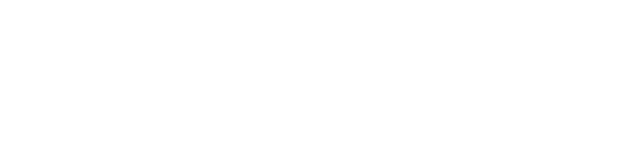
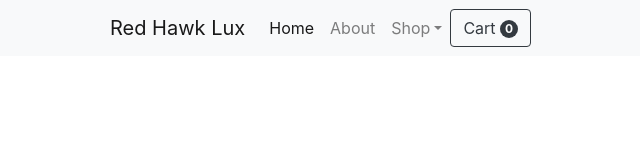
Before and after one commit to muddin612/SE-Project, a plain HTML site: page HTML/index.html in a window 1280 px wide. Shown: the whole page, without its empty margins (8-648 px from the left). Drawn offline with nearby package versions, Linux system fonts and the light colour scheme.

Commit message:
index added nav bar

```diff
--- a/HTML/index.html
+++ b/HTML/index.html
@@ -14,6 +14,36 @@
 </head>
 <body>
 
+    <!-- Navigation-->
+    <nav class="navbar navbar-expand-lg navbar-light bg-light">
+        <div class="container px-4 px-lg-5">
+            <a class="navbar-brand" href="#!">Red Hawk Lux</a>
+            <button class="navbar-toggler" type="button" data-bs-toggle="collapse" data-bs-target="#navbarSupportedContent" aria-controls="navbarSupportedContent" aria-expanded="false" aria-label="Toggle navigation"><span class="navbar-toggler-icon"></span></button>
+            <div class="collapse navbar-collapse" id="navbarSupportedContent">
+                <ul class="navbar-nav me-auto mb-2 mb-lg-0 ms-lg-4">
+                    <li class="nav-item"><a class="nav-link active" aria-current="page" href="#!">Home</a></li>
+                    <li class="nav-item"><a class="nav-link" href="#!">About</a></li>
+                    <li class="nav-item dropdown">
+                        <a class="nav-link dropdown-toggle" id="navbarDropdown" href="#" role="button" data-bs-toggle="dropdown" aria-expanded="false">Shop</a>
+                        <ul class="dropdown-menu" aria-labelledby="navbarDropdown">
+                            <li><a class="dropdown-item" href="#!">All Products</a></li>
+                            <li><hr class="dropdown-divider" /></li>
+                            <li><a class="dropdown-item" href="#!">Popular Items</a></li>
+                            <li><a class="dropdown-item" href="#!">New Arrivals</a></li>
+                        </ul>
+                    </li>
+                </ul>
+                <form class="d-flex">
+                    <button class="btn btn-outline-dark" type="submit">
+                        <i class="bi-cart-fill me-1"></i>
+                        Cart
+                        <span class="badge bg-dark text-white ms-1 rounded-pill">0</span>
+                    </button>
+                </form>
+            </div>
+        </div>
+    </nav>
+
 
 </body>
 </html>
```
